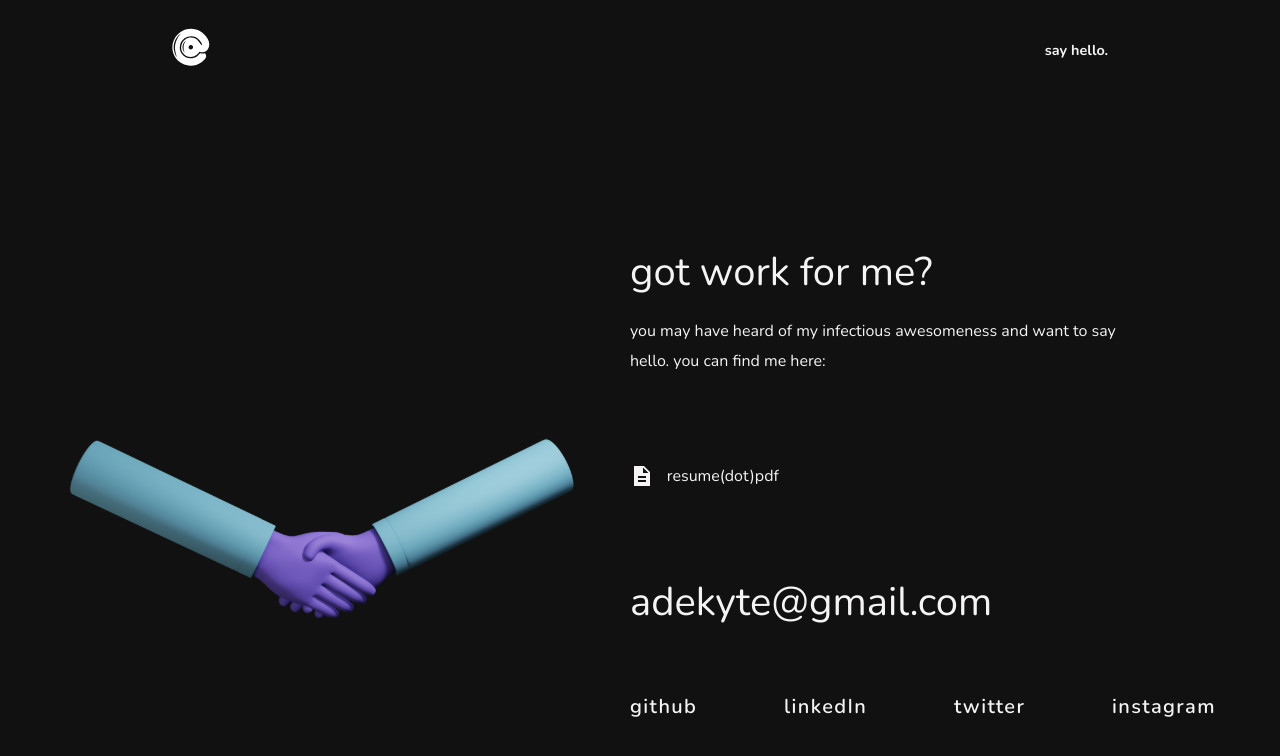
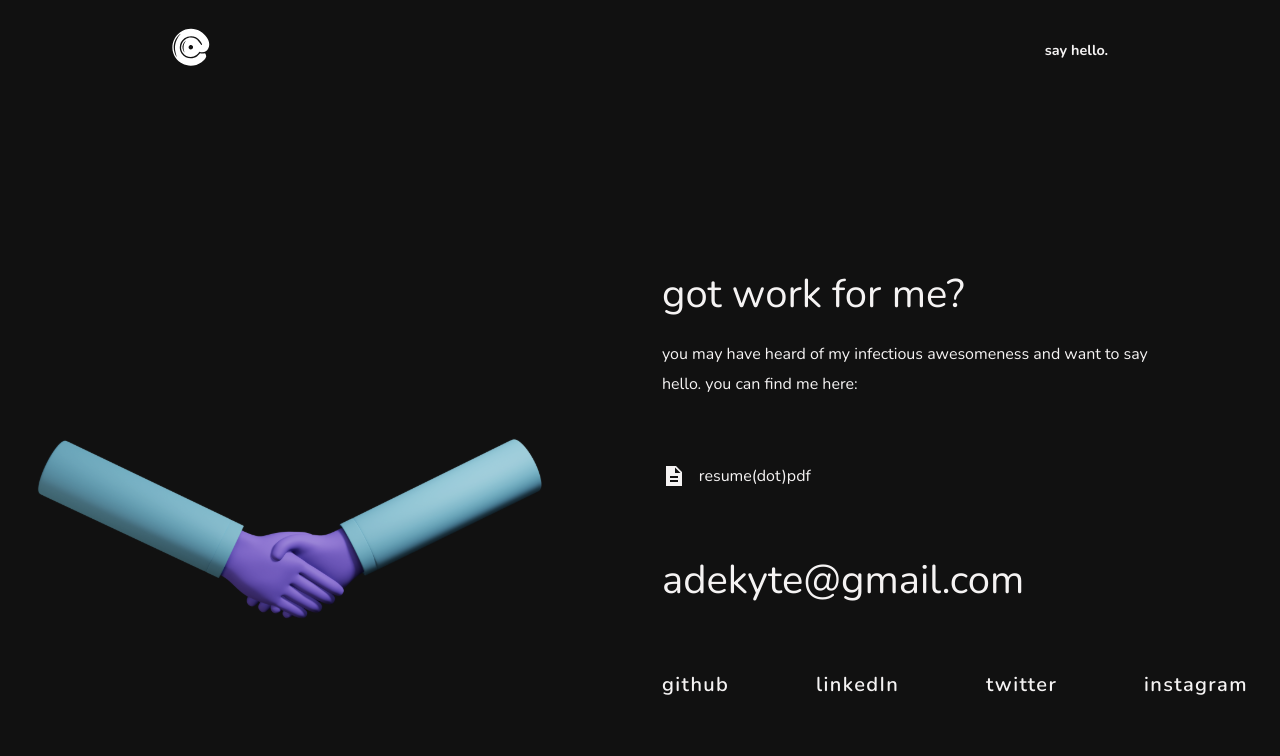
Before and after one commit to sambabib/portfoliov3, a React (Create React App) app: page /sayhello in a window 1280 px wide. Shown: the top 756 px of the page. Built offline with nearby package versions, Linux system fonts and the light colour scheme; the HTML template or start-up script is replaced by a standard one.

Commit message:
fixed space @ bottom... v1

```diff
--- a/src/App.js
+++ b/src/App.js
@@ -1,8 +1,5 @@
 import { Helmet } from 'react-helmet';
 import { BrowserRouter as Router, Switch, Route } from 'react-router-dom';
-
-// @framer motion
-import { AnimatePresence } from 'framer-motion';
 
 // @components
 import Home from './screens/Home/Home';
@@ -13,12 +10,11 @@ import Portfolio from './screens/Portfolio/Portfolio';
 const App = () => {
   return (
     <>
-      <AnimatePresence exitBeforeEnter initial={false}>
         <Router>
           <Helmet>
             <title>Kite | Folio</title>
           </Helmet>
-          <div className='app'>
+          <div className="app">
             <Topbar />
             <Switch>
               <Route exact path='/'>
@@ -33,7 +29,6 @@ const App = () => {
             </Switch>
           </div>
         </Router>
-      </AnimatePresence>
     </>
   );
 };
--- a/src/components/About/About.scss
+++ b/src/components/About/About.scss
@@ -1,5 +1,9 @@
 .about {
   width: 100%;
+
+  @media (max-width: 1440px) {
+    margin: 2rem 0;
+  }
 
   @media (max-width: 1240px) {
     position: relative;
--- a/src/components/Bottombar/Bottombar.scss
+++ b/src/components/Bottombar/Bottombar.scss
@@ -1,7 +1,12 @@
 .bottombar {
   width: 100%;
-  padding: 2rem 0;
-  margin-top: 20px;
+  padding: 1rem 0;
+  margin-top: 8px;
+
+  @media (max-width: 490px) {
+    margin: -30px 0;
+    padding: 0 !important;
+  }
 
   .bottombar__container {
     display: flex;
--- a/src/index.css
+++ b/src/index.css
@@ -33,16 +33,22 @@ code {
     monospace;
 }
 
+.app {
+  /* border: 2px solid blue; */
+  height: calc(100vh - 200px);
+}
+
 .container {
   width: 100%;
   padding: 1rem 2rem;
   max-width: 1400px;
   margin: 0 auto;
+  /* border: 2px solid yellow; */
 }
 
 @media (max-width: 1440px) {
   .container {
-    padding: 4rem 2rem;
+    padding: 1rem 2rem;
   }
 }
 
--- a/src/screens/Portfolio/Portfolio.scss
+++ b/src/screens/Portfolio/Portfolio.scss
@@ -1,9 +1,10 @@
 .portfolio {
   width: 100%;
-  margin-top: 3rem;
+  margin-top: 2rem;
 
   @media (max-width: 1440px) {
     margin-top: 5rem;
+    padding: 4rem 0;
   }
 
   @media (max-width: 490px) {
@@ -12,8 +13,8 @@
 
   .portfolio__container {
     display: flex;
-    // align-items: center;
-    // justify-content: space-between;
+    align-items: center;
+    justify-content: space-between;
     gap: 2rem;
 
     @media (max-width: 1240px) {
@@ -58,9 +59,6 @@
 
     .portfolio__items {
       width: 1000px;
-      // border: 1px solid yellow;
-      // flex: 4;
-      // border: 1px solid orange;
 
       @media (max-width: 1240px) {
         width: 500px;
--- a/src/screens/SayHello/SayHello.scss
+++ b/src/screens/SayHello/SayHello.scss
@@ -1,9 +1,10 @@
 .sayhello {
   width: 100%;
-  margin-top: 3rem;
+  margin-top: 2rem;
 
   @media (max-width: 1440px) {
     margin-top: 5rem;
+    padding: 4rem 0;
   }
 
   @media (max-width: 1240px) {
@@ -55,7 +56,7 @@
     }
 
     .sayhello__text {
-      padding: 0.6rem 2rem;
+      padding: 2rem;
       width: 650px;
       height: 500px;
       display: flex;
```
